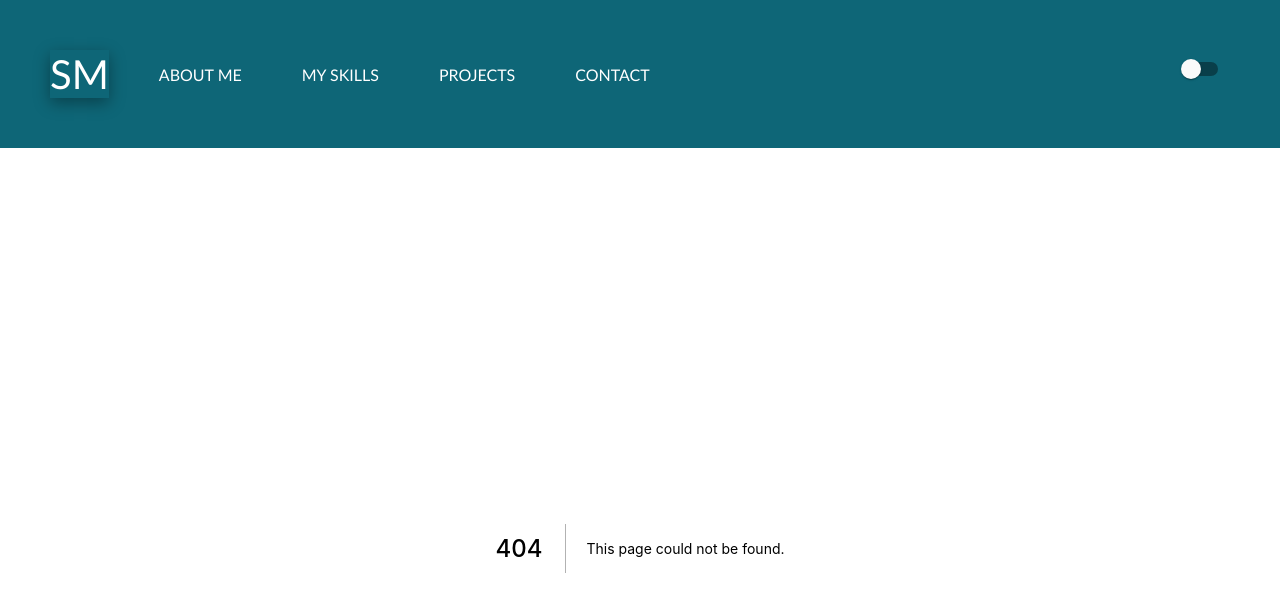
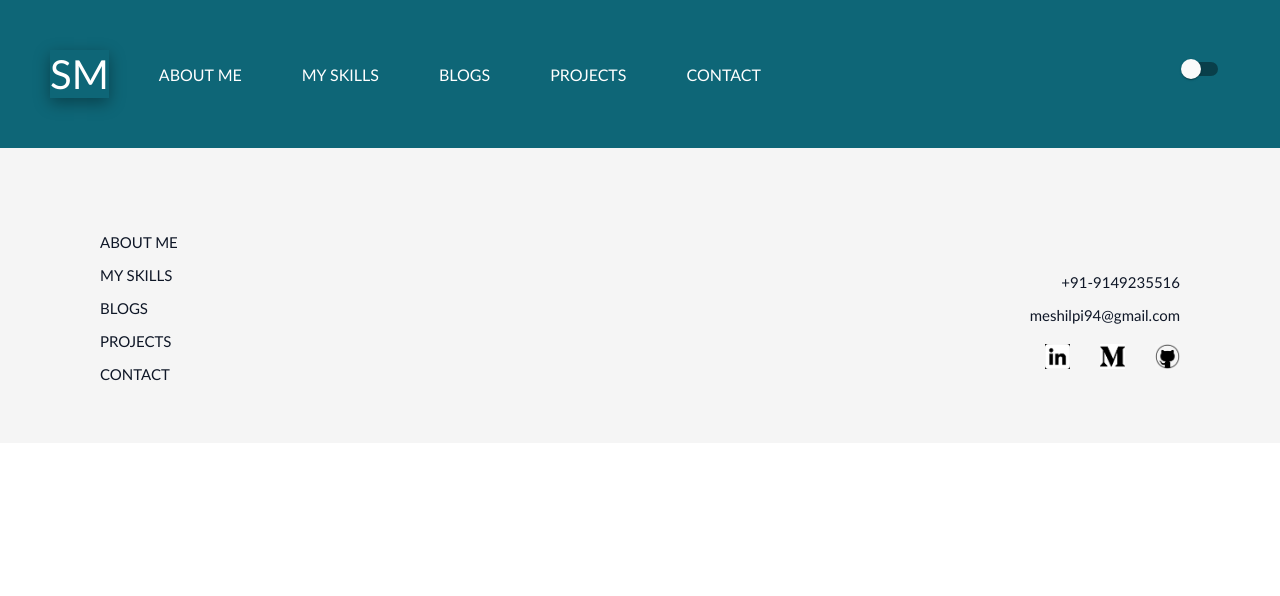
Before and after one commit to ShilpiMaurya/my-personal-website, a Next.js app: page /about in a window 1280 px wide. Before the commit this address had no page. Shown: the top 596 px of the page. Built offline with nearby package versions, Linux system fonts and the light colour scheme.

Commit message:
added: scroll into view

```diff
--- a/components/cover.tsx
+++ b/components/cover.tsx
@@ -68,9 +68,8 @@ const SubText = styled.div`
   animation-delay: 10s;
 `;
 
-const CoverPage = () => {
+const CoverPage = ({ handleClick }) => {
   return (
-    <>
     <Container>
       <Intro>
         <IntroText>
@@ -88,7 +87,7 @@ const CoverPage = () => {
           <Box fontSize={[2]}>
             <SubText>Know more</SubText>
           </Box>
-            <ArrowContainer>
+          <ArrowContainer onClick={handleClick}>
             <Arrow />
             <Arrow />
             <Arrow />
@@ -107,7 +106,6 @@ const CoverPage = () => {
         </IntroPic>
       </Intro>
     </Container>
-    </>
   );
 };
 
--- a/components/footer.tsx
+++ b/components/footer.tsx
@@ -1,5 +1,6 @@
 import styled from "styled-components";
 import Image from "next/image";
+import Link from "next/link";
 
 const Container = styled.div`
   display: flex;
@@ -9,7 +10,7 @@ const Container = styled.div`
   padding: 50px 50px 60px 50px;
 `;
 
-const Links = styled.div`
+const LinksContainer = styled.div`
   padding: 20px 0px 0px 50px;
   font-size: 15px;
   width: 100%;
@@ -25,7 +26,7 @@ const LinksContent = styled.div`
 `;
 
 const ContactInfo = styled.div`
-  padding: 30px 50px 0px 0px;
+  padding: 60px 50px 0px 0px;
   font-size: 15px;
   text-align: right;
 `;
@@ -49,19 +50,47 @@ const SocioIconsItems = styled.div`
 
 const Footer = () => {
   return (
-    <>
     <Container>
-        <Links>
-          <LinksContent>ABOUT ME</LinksContent>
-          <LinksContent>MY SKILLS</LinksContent>
-          <LinksContent>MY PROJECTS</LinksContent>
-          <LinksContent>CONTACT ME</LinksContent>
-        </Links>
+      <LinksContainer>
+        <LinksContent>
+          <Link href="/about">
+            <a>ABOUT ME</a>
+          </Link>
+        </LinksContent>
+        <LinksContent>
+          <Link href="/skills">
+            <a>MY SKILLS</a>
+          </Link>
+        </LinksContent>
+        <LinksContent>
+          <Link href="/blogs">
+            <a>BLOGS</a>
+          </Link>
+        </LinksContent>
+        <LinksContent>
+          <Link href="/projects">
+            <a>PROJECTS</a>
+          </Link>
+        </LinksContent>
+        <LinksContent>
+          <Link href="/contact">
+            <a>CONTACT</a>
+          </Link>
+        </LinksContent>
+      </LinksContainer>
       <ContactInfo>
-          <ContactInfoContent>+91-9149235516</ContactInfoContent>
-          <ContactInfoContent>meshilpi94@gmail.com</ContactInfoContent>
+        <ContactInfoContent>
+          <a href="tel:9149235516">+91-9149235516</a>
+        </ContactInfoContent>
+        <ContactInfoContent>
+          <a href="mailto:meshilpi94@gmail.com">meshilpi94@gmail.com</a>
+        </ContactInfoContent>
         <SocioIcons>
           <SocioIconsItems>
+            <a
+              href="https://www.linkedin.com/in/shilpi-maurya-b6aa85129/"
+              target="_blank"
+            >
               <Image
                 src="/linkedin.png"
                 alt="linkedin logo"
@@ -69,8 +98,10 @@ const Footer = () => {
                 width={25}
                 height={25}
               />
+            </a>
           </SocioIconsItems>
           <SocioIconsItems>
+            <a href="https://medium.com/@meshilpi94" target="_blank">
               <Image
                 src="/medium.png"
                 alt="Medium logo"
@@ -78,8 +109,10 @@ const Footer = () => {
                 width={25}
                 height={25}
               />
+            </a>
           </SocioIconsItems>
           <SocioIconsItems>
+            <a href="https://github.com/ShilpiMaurya" target="_blank">
               <Image
                 src="/github.png"
                 alt="Github logo"
@@ -87,11 +120,11 @@ const Footer = () => {
                 width={25}
                 height={25}
               />
+            </a>
           </SocioIconsItems>
         </SocioIcons>
       </ContactInfo>
     </Container>
-    </>
   );
 };
 
--- a/components/topBar.tsx
+++ b/components/topBar.tsx
@@ -43,24 +43,43 @@ const SwitchContainer = styled.div`
 
 const TopBar = ({ changeHandler }) => {
   return (
-    <>
     <NavBar>
-        <Logo>SM</Logo>
+      <Logo>
+        <Link href="/">
+          <a>SM</a>
+        </Link>
+      </Logo>
       <NavItemsContainer>
         <NavItems>
-            <Link href="/">
+          <Link href="/about">
             <a>ABOUT ME</a>
           </Link>
         </NavItems>
-          <NavItems>MY SKILLS</NavItems>
-          <NavItems>PROJECTS</NavItems>
-          <NavItems>CONTACT</NavItems>
+        <NavItems>
+          <Link href="/skills">
+            <a>MY SKILLS</a>
+          </Link>
+        </NavItems>
+        <NavItems>
+          <Link href="/blogs">
+            <a>BLOGS</a>
+          </Link>
+        </NavItems>
+        <NavItems>
+          <Link href="/projects">
+            <a>PROJECTS</a>
+          </Link>
+        </NavItems>
+        <NavItems>
+          <Link href="/contact">
+            <a>CONTACT</a>
+          </Link>
+        </NavItems>
       </NavItemsContainer>
       <SwitchContainer>
         <Switch onChange={changeHandler} />
       </SwitchContainer>
     </NavBar>
-    </>
   );
 };
 
--- /dev/null
+++ b/pages/about.tsx
@@ -0,0 +1,9 @@
+import Footer from "../components/footer";
+
+export default function AboutMe() {
+  return (
+    <>
+      <Footer />
+    </>
+  );
+}
--- a/styles/globalStyles.ts
+++ b/styles/globalStyles.ts
@@ -4,6 +4,7 @@ const GlobalStyles = createGlobalStyle`
 html {
   margin: 0;
   padding: 0;
+  scroll-behavior: smooth;
 }
 body {
   margin: 0;
```
Also changed, not shown: components/intro.tsx (+21 -12 lines), pages/blogs.tsx (added, +9 -0 lines), pages/contact.tsx (added, +9 -0 lines), pages/index.tsx (+12 -8 lines), pages/projects.tsx (added, +9 -0 lines), pages/skills.tsx (added, +9 -0 lines). Lines whose indentation alone changed are shown as unchanged.
